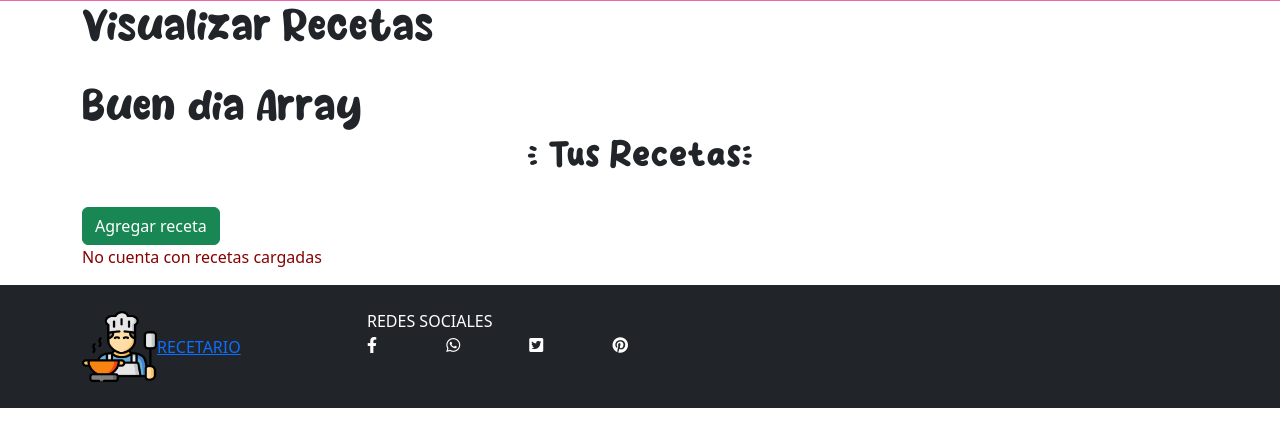
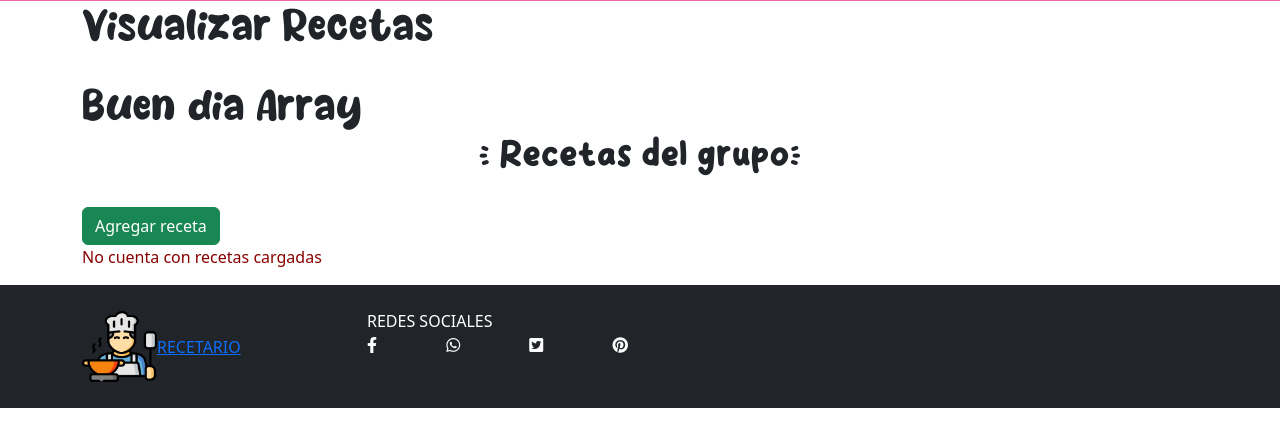
Before and after one commit to DoggieFarts/Recetario, a PHP site: page /Grupo.php?id=1 in a window 1280 px wide. Shown: the part 91-512 px from the top of the page. Run offline with PHP 8.4, Linux system fonts and the light colour scheme; the visitor is signed in with stand-in values (Sample User, id 1); tables that the repository leaves empty hold one stand-in row (values such as "Sample post"); grey boxes marked "Sample" are stand-in pictures; some libraries are stand-ins or nearby versions.

Commit message:
Grupos agrega recetas

```diff
--- a/Grupo.php
+++ b/Grupo.php
@@ -112,7 +112,7 @@ session_start();
             </h1>
             <center>
                 <h2>
-                    < Tus Recetas>
+                    < Recetas del grupo>
                 </h2>
             </center>
             <br>
@@ -206,8 +206,11 @@ session_start();
                     </div>
                     <div class="modal-footer">
                         <button type="button" class="btn btn-secondary" data-bs-dismiss="modal">Cerrar</button>
-                        <button type="submit" class="btn btn-primary">Agregar recetas</button>
+                        <button type="submit" name="arecgrup" class="btn btn-primary">Agregar recetas</button>
                     </div>
+                    <?php
+                        include "./php/agregarRecetaGrupo.php"
+                    ?>
             </form>
         </div>
     </div>
--- /dev/null
+++ b/php/agregarRecetaGrupo.php
@@ -0,0 +1,29 @@
+<?php
+require "./php/conexion.php";
+
+if (isset($_POST['arecgrup'])) {
+    if (isset($_POST['idRecetas'])) {
+        foreach ($_POST['idRecetas'] as $idR) {
+            $idG = $_GET['id'];
+            $idu= $_SESSION['ID'];
+            $sql = "INSERT INTO `recetas del grupo` (`Grupos_idGrupos`, `recetas_idrecetas`,`recetas_creador`)
+            VALUES ('$idG' , '$idR','$idu')";
+            echo $sql;
+            try {
+                if ($con->query($sql) == true) {
+                    //header("Location:Asignacion Alumnos a Grupos.php");
+
+                } else {
+                    echo "<br><p style='color: blue;'>Error al asignar</p>";
+                }
+                header("Location:Asignacion Alumnos a Padres.php");
+            } catch (mysqli_sql_exception $e) {
+                echo "<br><p style='color: blue;'>Error, esta receta ya existe en este grupo</p>";
+            }
+        }
+    } else {
+        echo "<br><p style='color: blue;'>Error, selecciona almenos un Tutor</p>";
+    }
+}
+
+$con->close();
--- a/php/misGrupos.php
+++ b/php/misGrupos.php
@@ -27,5 +27,5 @@ if ($res->num_rows > 0) {
     </div>';
     }
 } else {
-    echo"<br><p style='color: rgb(136, 1, 1);'>Este grupo no cuenta con recetas</p>";
+    echo"<br><p style='color: rgb(136, 1, 1);'>No tiene grupos creados ni pertenece a ninguno</p>";
 }
--- a/php/verGrupo.php
+++ b/php/verGrupo.php
@@ -1,11 +1,12 @@
 <?php
 require "./php/conexion.php";
 //echo"sin id";
-$creador = $_SESSION['ID'];
-$sql1 = "SELECT r.nombre AS nombre FROM `recetas` r JOIN `recetas del grupo` rg ON (rg.recetas_idrecetas = r.idrecetas)
+$creador = $_GET['id'];
+$sql1 = "SELECT r.nombre AS nombre,imagen,tipoAlimentacion,Categoria,Region,idrecetas,creador FROM `recetas` r JOIN `recetas del grupo` rg ON (rg.recetas_idrecetas = r.idrecetas)
 JOIN grupos g ON (rg.Grupos_idGrupos=g.idGrupos) WHERE Grupos_idGrupos='$creador'";
 $res = $con->query($sql1);
 //echo"antes del primer if";
+//echo $sql1;
 if ($res->num_rows > 0) {
     while ($row = $res->fetch_assoc()) {
         echo'
```
